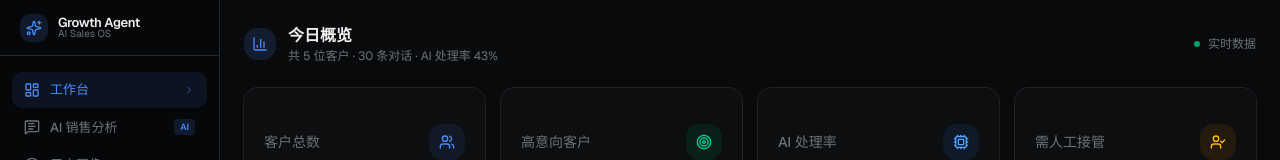
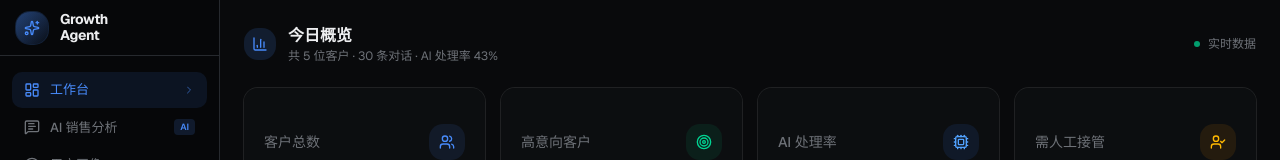
Before and after one commit to LYL-PP/ai-sales-growth-agent, a Next.js app: page / in a window 1280 px wide. Shown: the top 160 px of the page. Built offline with nearby package versions, Linux system fonts and the light colour scheme.

Commit message:
ui: 优化Sidebar Logo - 渐变图标+两行粗体品牌名

```diff
--- a/components/layout/sidebar.tsx
+++ b/components/layout/sidebar.tsx
@@ -37,16 +37,17 @@ export function Sidebar() {
   return (
     <aside className="fixed left-0 top-0 z-40 flex h-full w-[220px] flex-col border-r border-border bg-sidebar">
       {/* Logo */}
-      <div className="flex h-14 items-center gap-2.5 border-b border-border px-5">
-        <div className="flex h-7 w-7 items-center justify-center rounded-lg bg-primary/15">
-          <Sparkles className="h-4 w-4 text-primary" />
+      <div className="flex h-14 items-center gap-3 border-b border-border px-4">
+        <div className="relative flex h-8 w-8 shrink-0 items-center justify-center rounded-xl bg-gradient-to-br from-primary/30 to-primary/5 ring-1 ring-primary/20">
+          <div className="absolute inset-0 rounded-xl bg-gradient-to-br from-primary/20 to-transparent" />
+          <Sparkles className="relative h-4 w-4 text-primary" />
         </div>
-        <div className="flex flex-col leading-none">
-          <span className="text-[13px] font-semibold tracking-tight text-foreground">
-            Growth Agent
+        <div className="flex flex-col leading-tight">
+          <span className="text-[14px] font-bold tracking-tight text-foreground">
+            Growth
           </span>
-          <span className="text-[10px] text-muted-foreground">
-            AI Sales OS
+          <span className="text-[14px] font-bold tracking-tight text-foreground -mt-0.5">
+            Agent
           </span>
         </div>
       </div>
```
